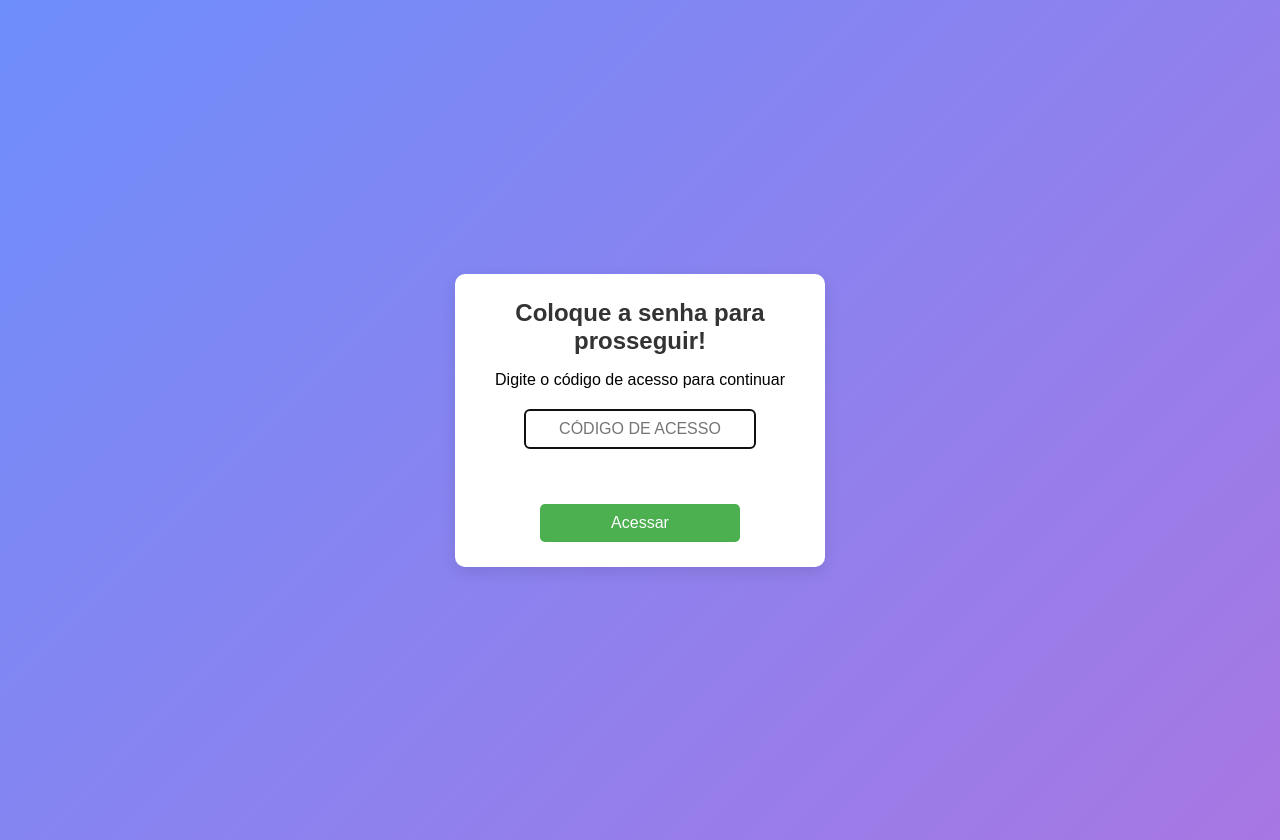
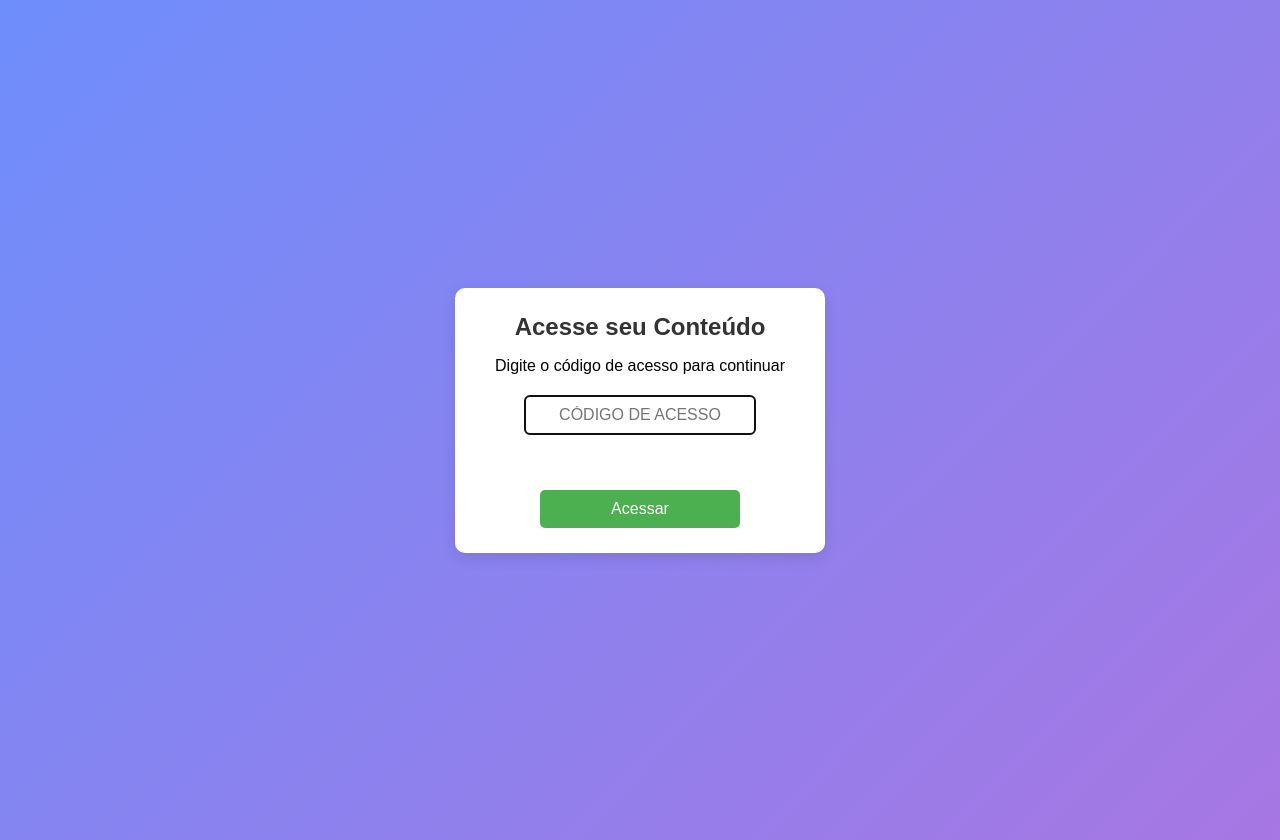
Before and after one commit to piterboscolo/estudoClara, a plain HTML site: page access.html in a window 1280 px wide. Drawn offline with Linux system fonts and the light colour scheme.

Commit message:
Add files via upload

```diff
--- a/access.html
+++ b/access.html
@@ -80,7 +80,7 @@
 </head>
 <body>
     <div class="access-container">
-        <h1>Coloque a senha para prosseguir!</h1>
+        <h1>Acesse seu Conteúdo</h1>
         <p>Digite o código de acesso para continuar</p>
 
         <div class="access-form">
```
